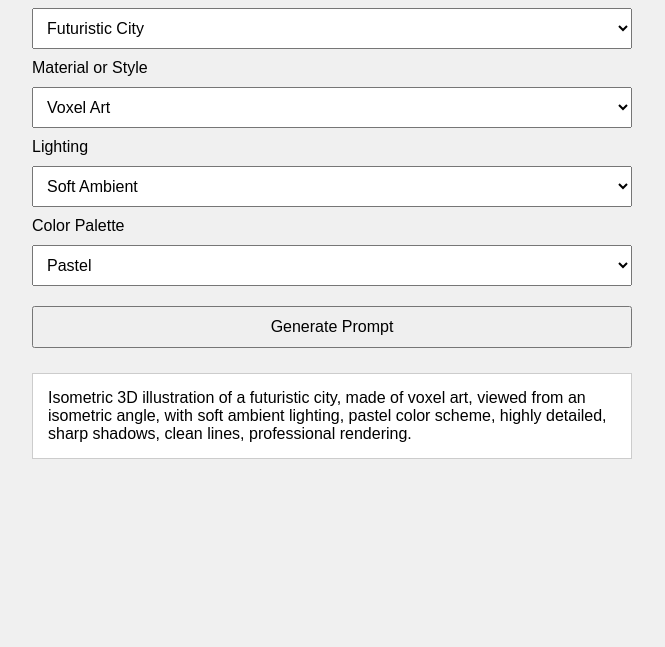
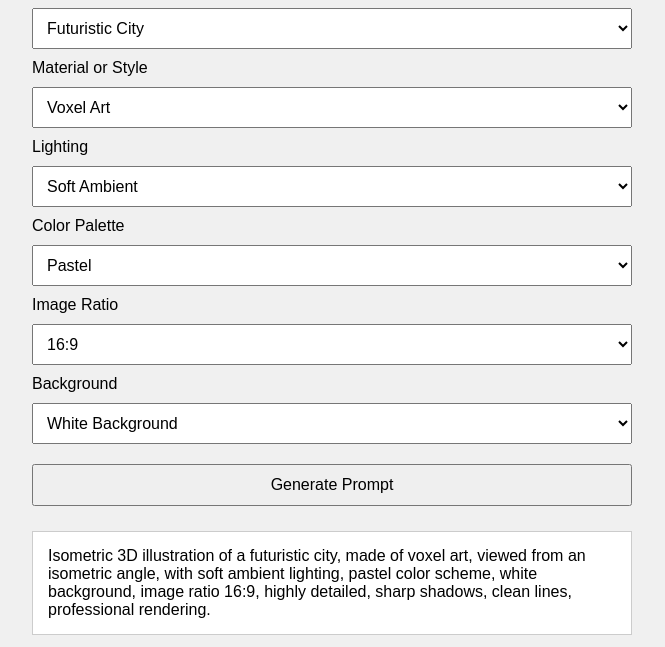
Before and after one commit to bilardos29/iso3dgenerator, a plain HTML site: page index.html in a window 1280 px wide. Both pictures are taken after a click on the button "Generate Prompt". Shown: the part 108-755 px from the top of the page, without its empty margins (308-973 px from the left). Drawn offline with Linux system fonts and the light colour scheme.

Commit message:
Update index.html

```diff
--- a/index.html
+++ b/index.html
@@ -24,6 +24,14 @@
       border: 1px solid #ccc;
       margin-top: 15px;
       white-space: pre-wrap;
+    }
+    #preview {
+      margin-top: 15px;
+      text-align: center;
+    }
+    #preview img {
+      max-width: 100%;
+      border: 1px solid #ccc;
     }
   </style>
 </head>
@@ -66,9 +74,29 @@
     <option value="dark mode">Dark Mode</option>
   </select>
 
+  <label>Image Ratio</label>
+  <select id="ratio">
+    <option value="16:9">16:9</option>
+    <option value="4:5">4:5</option>
+    <option value="1:1">1:1</option>
+    <option value="2:3">2:3</option>
+    <option value="9:16">9:16</option>
+  </select>
+
+  <label>Background</label>
+  <select id="background">
+    <option value="white background">White Background</option>
+    <option value="transparent background">Transparent Background</option>
+    <option value="gradient background">Gradient Background</option>
+    <option value="dark background">Dark Background</option>
+    <option value="scenic background">Scenic Background</option>
+  </select>
+
   <button onclick="generatePrompt()">Generate Prompt</button>
 
   <div id="result"></div>
+
+  <div id="preview"></div>
 
   <script>
     function generatePrompt() {
@@ -76,10 +104,16 @@
       const style = document.getElementById('style').value;
       const lighting = document.getElementById('lighting').value;
       const color = document.getElementById('color').value;
+      const ratio = document.getElementById('ratio').value;
+      const background = document.getElementById('background').value;
 
-      const prompt = `Isometric 3D illustration of a ${object}, made of ${style}, viewed from an isometric angle, with ${lighting} lighting, ${color} color scheme, highly detailed, sharp shadows, clean lines, professional rendering.`;
+      const prompt = `Isometric 3D illustration of a ${object}, made of ${style}, viewed from an isometric angle, with ${lighting} lighting, ${color} color scheme, ${background}, image ratio ${ratio}, highly detailed, sharp shadows, clean lines, professional rendering.`;
 
       document.getElementById('result').innerText = prompt;
+
+      const encodedPrompt = encodeURIComponent(prompt);
+      const dummyImageUrl = `https://dummyimage.com/600x400/cccccc/000000&text=${encodedPrompt}`;
+      document.getElementById('preview').innerHTML = `<img src="${dummyImageUrl}" alt="Prompt preview" />`;
     }
   </script>
 </body>
```
